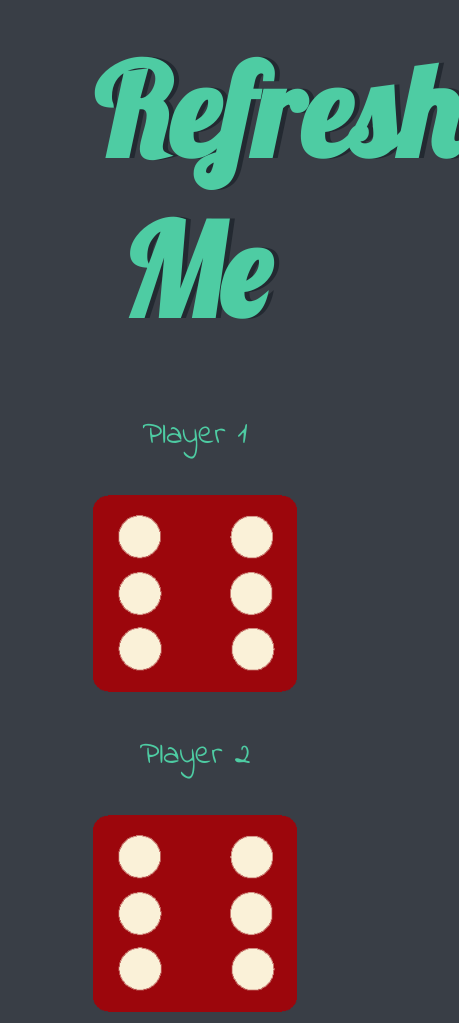
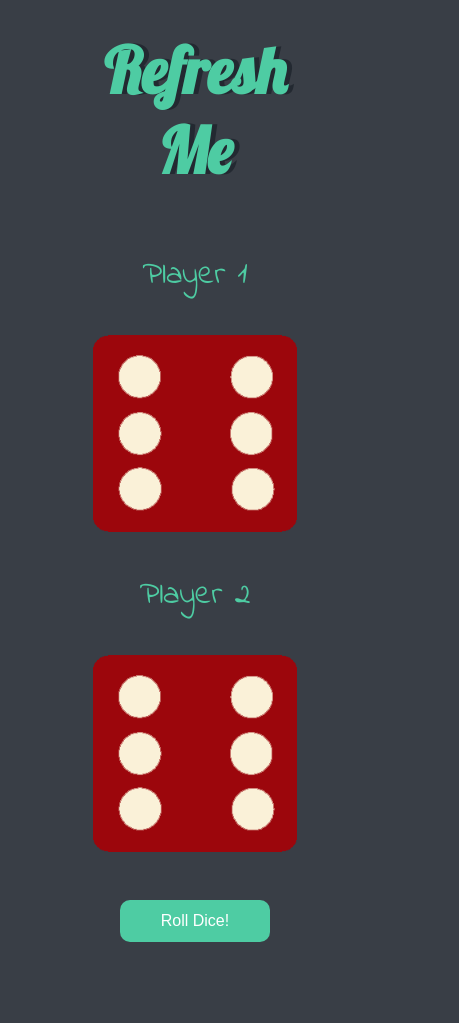
Before and after one commit to RichLlew182/Dice-Game, a plain HTML site: page index.html in a window 390 px wide. Shown: the top 1023 px of the page, 459 px wide, since content can reach past the window. After the commit the page ends 982 px from the top, so only its background shows below. Drawn offline with Linux system fonts and the light colour scheme.

Commit message:
Update styles.css

```diff
--- a/styles.css
+++ b/styles.css
@@ -53,3 +53,11 @@ footer {
   font-family: 'Indie Flower', cursive;
 
 }
+
+@media (max-width: 767px) {
+
+  h1 {
+    font-size: 4rem;
+  }
+
+}
```
